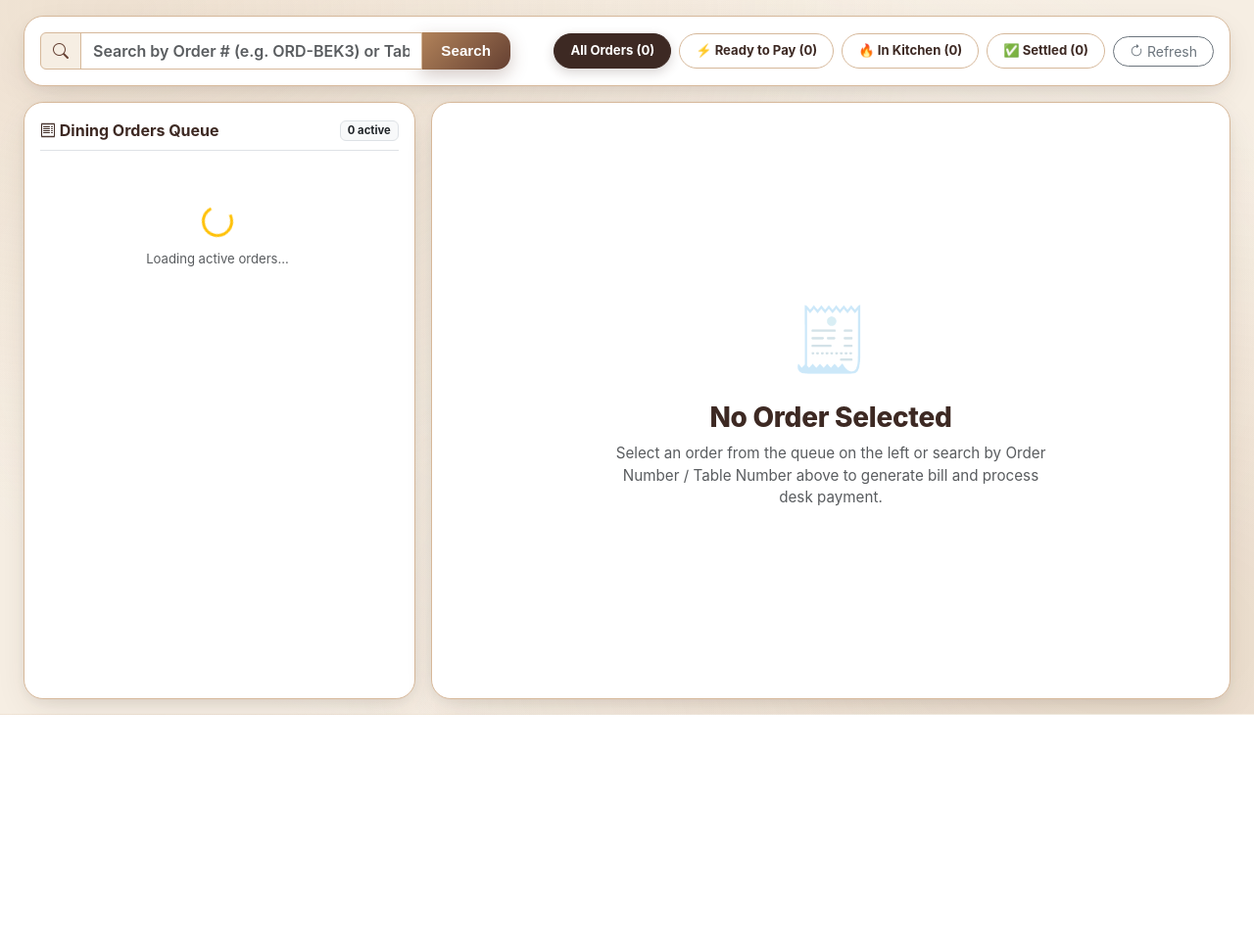
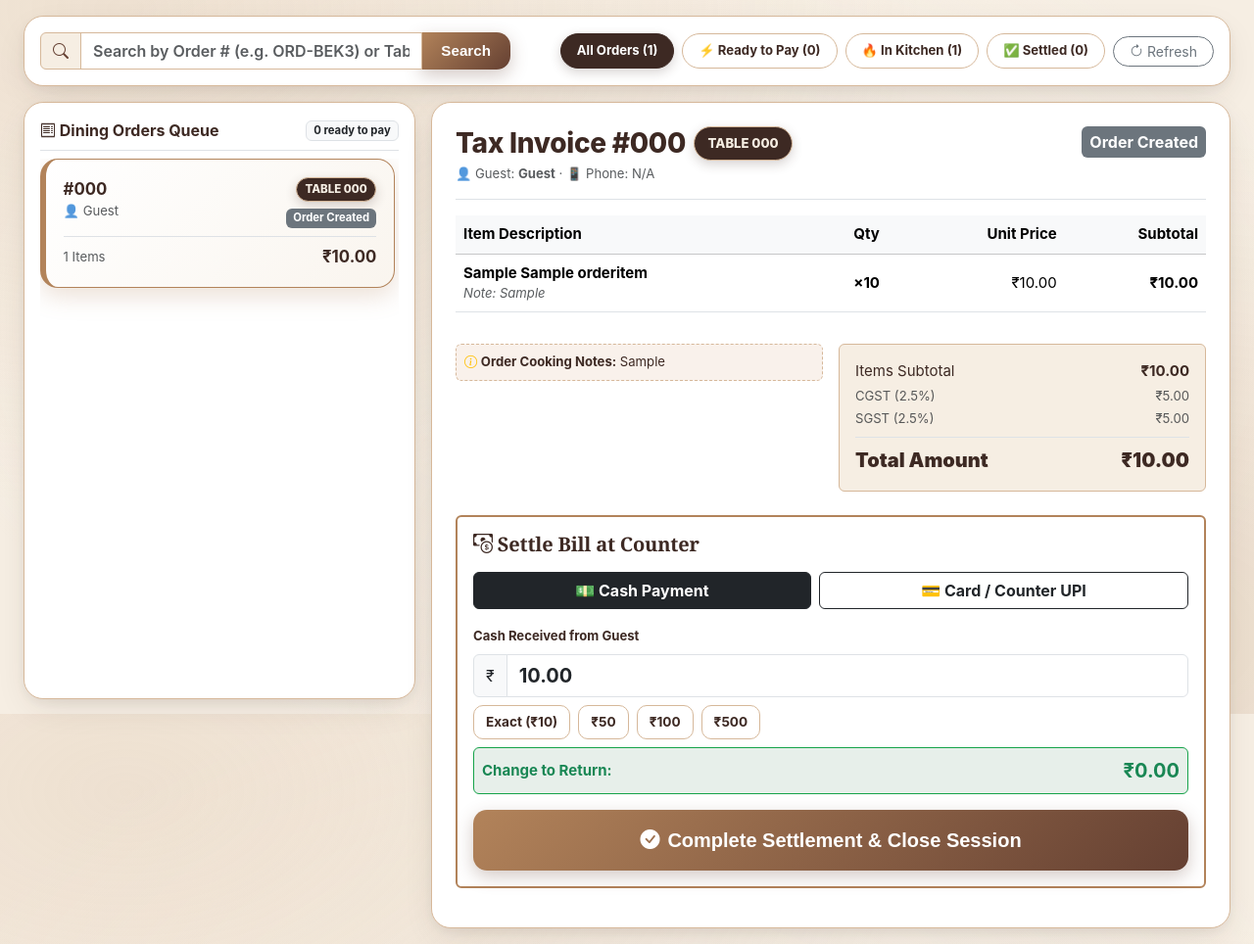
Before and after one commit to SrinivasanS23/Restaurent-_Orderless_Proj, a Django app: page /payment/ in a window 1280 px wide. Shown: the part 71-1035 px from the top of the page at 98% size. Before the commit the page ends 801 px from the top, so only its background shows below. Run offline with Django 5.2, Linux system fonts and the light colour scheme; a user stored in the database is signed in; tables that the repository leaves empty hold one stand-in row (values such as "Sample post"); data that the repository does not hold is empty.

Commit message:
Fix JavaScript string newline syntax error in POS desk template to restore queue loading

```diff
--- a/templates/payment/desk.html
+++ b/templates/payment/desk.html
@@ -719,8 +719,7 @@
     const o = selectedOrder;
     const domain = window.location.origin;
     const pdfUrl = `${domain}/api/orders/${o.order_number}/receipt/pdf/`;
-    const itemsSummary = o.items ? o.items.map(i => `• ${i.emoji || '🍽️'} ${i.item_name_snapshot || i.name} × ${i.quantity} (₹${parseFloat(i.subtotal || (parseFloat(i.unit_price || 0) * i.quantity)).toFixed(2)})`).join('
-') : '';
+    const itemsSummary = o.items ? o.items.map(i => `• ${i.emoji || '🍽️'} ${i.item_name_snapshot || i.name} × ${i.quantity} (₹${parseFloat(i.subtotal || (parseFloat(i.unit_price || 0) * i.quantity)).toFixed(2)})`).join('\n') : '';
 
     const text =
 `🍽️ *${o.restaurant_name || 'OrderLess'} — Official Tax Invoice*
```
